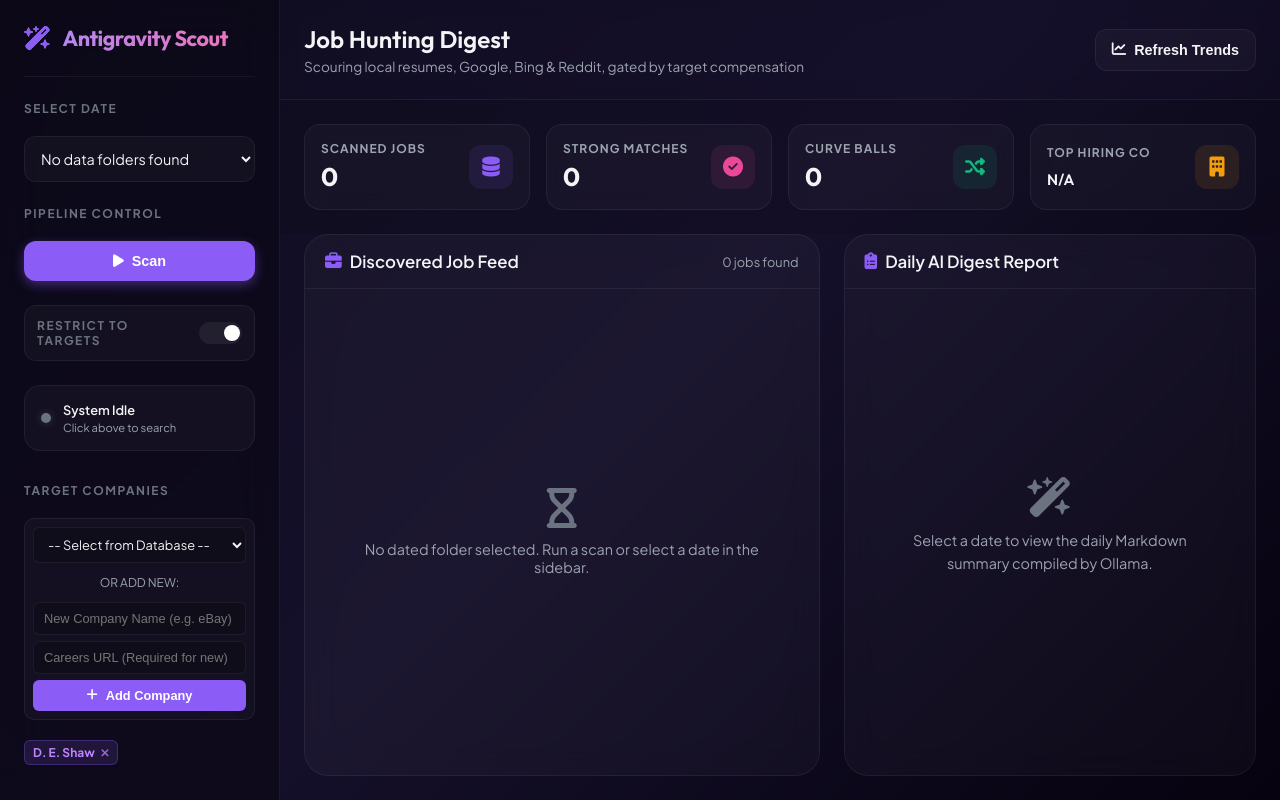
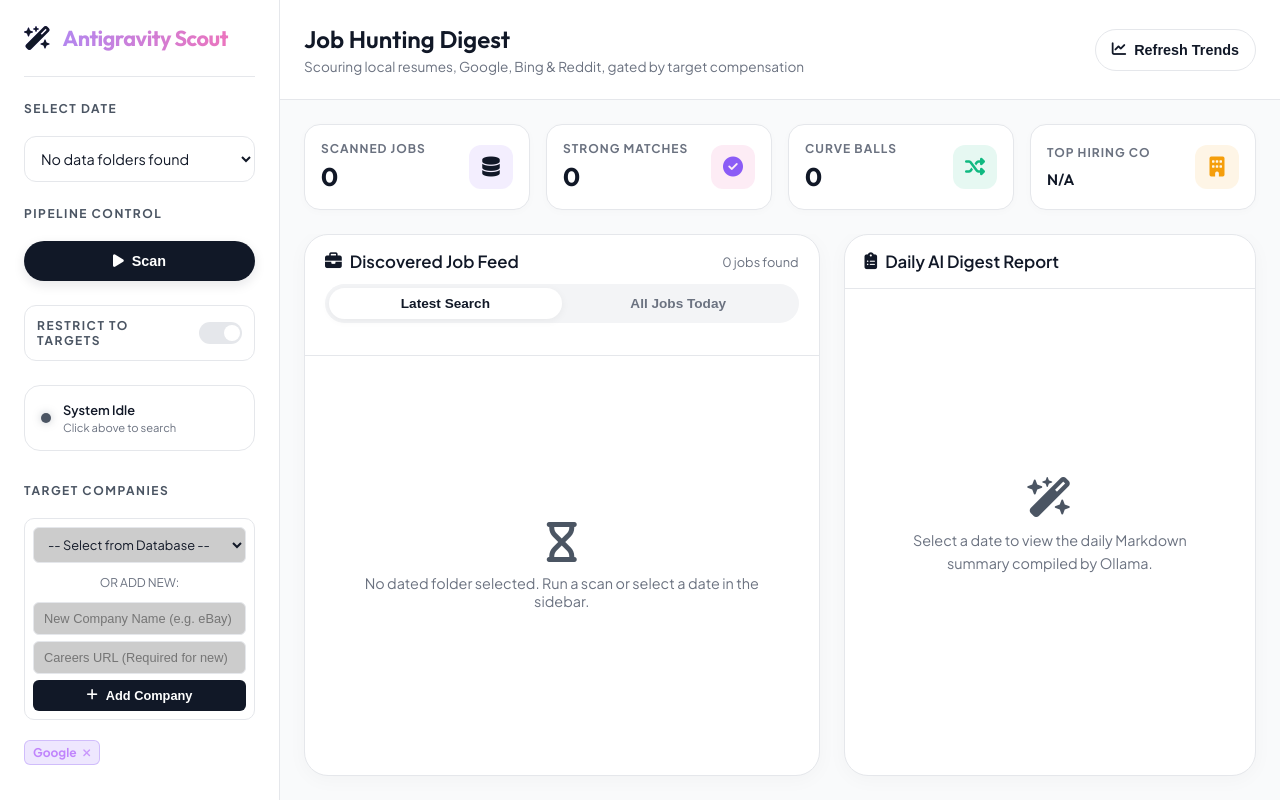
Before and after one commit to PaarthBarkur1/jobhunter, a FastAPI app: page / in a window 1280 px wide. Run offline with FastAPI, Linux system fonts and the light colour scheme; data that the repository does not hold is empty; some libraries are stand-ins or nearby versions.

Commit message:
almost done

```diff
--- a/app.py
+++ b/app.py
@@ -56,7 +56,8 @@ async def lifespan(app: FastAPI):
     if not is_ollama_running():
         logger.info("Ollama server not detected. Starting 'ollama serve' in background...")
         env = os.environ.copy()
-        env["OLLAMA_KEEP_ALIVE"] = "24h"
+        # Change keep alive to 5m to prevent Ollama from locking VRAM indefinitely and timing out watchdog
+        env["OLLAMA_KEEP_ALIVE"] = "5m"
         if "CUDA_VISIBLE_DEVICES" in env and env["CUDA_VISIBLE_DEVICES"] == "":
             del env["CUDA_VISIBLE_DEVICES"]
 
@@ -102,6 +103,10 @@ class CompaniesRequest(BaseModel):
 class QueriesRequest(BaseModel):
     queries: List[str]
 
+class CareerPageRequest(BaseModel):
+    company: str
+    url: str
+
 # --- Helper Functions ---
 def load_config() -> dict:
     config_path = "config.json"
@@ -145,12 +150,14 @@ async def get_available_dates():
         return dates
 
 @app.get("/api/jobs")
-async def get_jobs_for_date(date: str):
+async def get_jobs_for_date(date: str = "all", scan_id: Optional[int] = None):
     """Retrieve jobs seamlessly joined with their Company data from SQLite."""
     async with get_db_session() as session:
         stmt = select(JobPosting).options(selectinload(JobPosting.company)).where(JobPosting.status != 'closed').order_by(desc(JobPosting.match_score))
 
-        if date != "all":
+        if scan_id:
+            stmt = stmt.where(JobPosting.scan_id == scan_id)
+        elif date != "all":
             stmt = stmt.where(func.date(JobPosting.date_discovered) == date)
 
         result = await session.execute(stmt)
@@ -225,13 +232,13 @@ async def submit_feedback(req: FeedbackRequest, background_tasks: BackgroundTask
 
     return {"status": "success", "message": "Feedback recorded."}
 
-def _run_pipeline_thread(resume_path, config):
+def _run_pipeline_thread(resume_path, config, scan_id):
     if sys.platform == "win32":
         asyncio.set_event_loop_policy(asyncio.WindowsProactorEventLoopPolicy())
     loop = asyncio.new_event_loop()
     asyncio.set_event_loop(loop)
     try:
-        loop.run_until_complete(run_pipeline(resume_path=resume_path, preferences=config))
+        loop.run_until_complete(run_pipeline(resume_path=resume_path, preferences=config, scan_id=scan_id))
     finally:
         loop.close()
 
@@ -242,9 +249,17 @@ async def trigger_scan(background_tasks: BackgroundTasks):
     config = load_config()
     resume_path = config.get("preferences_path", ".resumes/preferences.md")
 
+    # Create ScanLog synchronously to return its ID to frontend
+    async with get_db_session() as session:
+        scan_log = ScanLog(status="running", jobs_discovered=0)
+        session.add(scan_log)
+        await session.commit()
+        await session.refresh(scan_log)
+        scan_id = scan_log.id
+
     # Run in a dedicated thread to ensure Playwright uses ProactorEventLoop on Windows
-    background_tasks.add_task(_run_pipeline_thread, resume_path, config)
-    return {"status": "started", "message": "Orchestrator pipeline started in background."}
+    background_tasks.add_task(_run_pipeline_thread, resume_path, config, scan_id)
+    return {"status": "started", "message": "Orchestrator pipeline started in background.", "scan_id": scan_id}
 
 @app.get("/api/scan/status")
 async def get_scan_status():
@@ -254,10 +269,11 @@ async def get_scan_status():
         latest_scan = await session.scalar(stmt)
 
         if not latest_scan:
-            return {"status": "idle", "completed_companies": []}
+            return {"status": "idle", "scan_id": None, "completed_companies": []}
 
         return {
             "status": latest_scan.status,
+            "scan_id": latest_scan.id,
             "jobs_discovered": latest_scan.jobs_discovered,
             "error_message": latest_scan.error_message,
             "completed_companies": [] # Can be implemented via relationships if needed later
@@ -287,6 +303,54 @@ async def get_app_config():
 async def get_active_companies():
     return load_config().get("target_companies", [])
 
+@app.post("/api/companies")
+async def save_companies(req: CompaniesRequest):
+    config = load_config()
+    config["target_companies"] = req.companies
+    with open("config.json", "w", encoding="utf-8") as f:
+        json.dump(config, f, indent=2)
+    return {"status": "success", "companies": config["target_companies"]}
+
+@app.post("/api/career-pages")
+async def add_career_page(req: CareerPageRequest):
+    # Update master database
+    db_path = "data/companies_db.json"
+    master_db = []
+    if os.path.exists(db_path):
+        with open(db_path, "r", encoding="utf-8") as f:
+            master_db = json.load(f)
+
+    # Check if company exists in master DB
+    found = False
+    for c in master_db:
+        if c.get("name", "").lower() == req.company.lower():
+            c["url"] = req.url
+            c["name"] = req.company # normalize case
+            found = True
+            break
+
+    if not found:
+        master_db.append({"name": req.company, "url": req.url})
+
+    with open(db_path, "w", encoding="utf-8") as f:
+        json.dump(master_db, f, indent=2)
+
+    # Update config.json targets
+    config = load_config()
+    if "company_career_pages" not in config:
+        config["company_career_pages"] = {}
+    config["company_career_pages"][req.company] = req.url
+
+    if "target_companies" not in config:
+        config["target_companies"] = []
+    if req.company not in config["target_companies"]:
+        config["target_companies"].append(req.company)
+
+    with open("config.json", "w", encoding="utf-8") as f:
+        json.dump(config, f, indent=2)
+
+    return {"status": "success"}
+
 @app.get("/api/master_companies")
 async def get_master_companies():
     if os.path.exists("data/companies_db.json"):
@@ -296,4 +360,10 @@ async def get_master_companies():
 
 if __name__ == "__main__":
     import uvicorn
-    uvicorn.run("app:app", host="127.0.0.1", port=8000, reload=True)
+    uvicorn.run(
+        "app:app",
+        host="127.0.0.1",
+        port=8000,
+        reload=True,
+        reload_excludes=[".venv"]
+    )
--- a/config.json
+++ b/config.json
@@ -9,13 +9,14 @@
     "Quantitative Researcher",
     "Quantitative Developer",
     "Applied Scientist",
-    "AI Engineer"
+    "AI Engineer",
+    "analyst"
   ],
   "headless": true,
   "user_data_dir": ".browser_profile",
   "preferences_path": ".resumes/preferences.md",
   "target_companies": [
-    "D. E. Shaw"
+    "Google"
   ],
   "direct_job_urls": [],
   "jobs_digest_path": "jobs_digest.md",
--- a/core/models.py
+++ b/core/models.py
@@ -31,6 +31,8 @@ class JobPosting(Base):
     company_id: Mapped[int] = mapped_column(ForeignKey("companies.id"), index=True)
     company: Mapped["Company"] = relationship("Company", back_populates="jobs")
 
+    scan_id: Mapped[Optional[int]] = mapped_column(ForeignKey("scan_logs.id"), index=True, nullable=True)
+
     # Compensation & Experience
     estimated_ctc: Mapped[Optional[float]] = mapped_column(Float, default=0.0)
     explicit_salary_str: Mapped[Optional[str]] = mapped_column(String(255), nullable=True)
--- a/templates/index.html
+++ b/templates/index.html
@@ -15,25 +15,25 @@
 
     <style>
         :root {
-            --bg-gradient: linear-gradient(135deg, #0f0c20 0%, #15102a 50%, #06020f 100%);
-            --glass-bg: rgba(255, 255, 255, 0.03);
-            --glass-border: rgba(255, 255, 255, 0.06);
-            --glass-highlight: rgba(255, 255, 255, 0.1);
-
-            --primary: #8b5cf6;
-            --primary-glow: rgba(139, 92, 246, 0.4);
-            --secondary: #ec4899;
-            --secondary-glow: rgba(236, 72, 153, 0.4);
+            --bg-gradient: #f9fafb; /* Light clean background */
+            --glass-bg: #ffffff; /* Solid white panels */
+            --glass-border: #e5e7eb; /* Soft gray border */
+            --glass-highlight: #f3f4f6; /* Subtle hover state */
+
+            --primary: #111827; /* Bold black for primary Hinge style */
+            --primary-glow: rgba(17, 24, 39, 0.1);
+            --secondary: #8b5cf6; /* Soft purple accent */
+            --secondary-glow: rgba(139, 92, 246, 0.2);
             --success: #10b981;
             --warning: #f59e0b;
             --danger: #ef4444;
 
-            --text-main: #f3f4f6;
-            --text-muted: #9ca3af;
-            --text-dark: #6b7280;
+            --text-main: #111827; /* Crisp dark text */
+            --text-muted: #6b7280; /* Secondary gray text */
+            --text-dark: #4b5563;
 
             --font-family: 'Plus Jakarta Sans', sans-serif;
-            --transition-speed: 0.3s;
+            --transition-speed: 0.2s;
         }
 
         * {
@@ -76,16 +76,14 @@
             height: 100vh;
         }
 
-        /* --- Sidebar --- */
         aside {
-            background: rgba(10, 8, 20, 0.6);
+            background: #ffffff;
             border-right: 1px solid var(--glass-border);
             padding: 24px;
             display: flex;
             flex-direction: column;
             gap: 24px;
             overflow-y: auto;
-            backdrop-filter: blur(20px);
         }
 
         .brand {
@@ -156,7 +154,7 @@
             background: var(--primary);
             color: white;
             border: none;
-            border-radius: 12px;
+            border-radius: 9999px; /* Pill shape for Hinge vibe */
             font-weight: 600;
             font-size: 0.9rem;
             cursor: pointer;
@@ -256,7 +254,7 @@
             justify-content: space-between;
             align-items: center;
             border-bottom: 1px solid var(--glass-border);
-            backdrop-filter: blur(10px);
+            background: #ffffff;
         }
 
         .header-title h1 {
@@ -271,13 +269,12 @@
             margin-top: 4px;
         }
 
-        /* --- Dashboard Trends --- */
         .trends-container {
             display: grid;
             grid-template-columns: repeat(4, 1fr);
             gap: 16px;
             padding: 24px;
-            background: rgba(0, 0, 0, 0.1);
+            background: #f9fafb;
         }
 
         .trend-card {
@@ -288,7 +285,7 @@
             display: flex;
             align-items: center;
             justify-content: space-between;
-            backdrop-filter: blur(10px);
+            box-shadow: 0 2px 8px rgba(0,0,0,0.02);
             transition: transform var(--transition-speed);
         }
 
@@ -350,10 +347,10 @@
             display: flex;
             flex-direction: column;
             overflow: hidden;
-            background: var(--glass-bg);
+            background: #ffffff;
             border: 1px solid var(--glass-border);
             border-radius: 24px;
-            backdrop-filter: blur(16px);
+            box-shadow: 0 4px 20px rgba(0,0,0,0.03);
         }
 
         .pane-header {
@@ -706,6 +705,34 @@
         }
         .switch input:checked + .slider:before {
             transform: translateX(22px);
+        }
+
+        /* --- Segmented Control --- */
+        .segmented-control {
+            display: flex;
+            background: #f3f4f6;
+            border-radius: 9999px;
+            padding: 4px;
+            margin-bottom: 16px;
+        }
+
+        .segmented-control button {
+            flex: 1;
+            padding: 8px 16px;
+            border: none;
+            background: transparent;
+            color: var(--text-muted);
+            border-radius: 9999px;
+            font-size: 0.85rem;
+            font-weight: 600;
+            cursor: pointer;
+            transition: all var(--transition-speed);
+        }
+
+        .segmented-control button.active {
+            background: #ffffff;
+            color: var(--primary);
+            box-shadow: 0 2px 8px rgba(0,0,0,0.05);
         }
     </style>
 </head>
@@ -843,9 +870,15 @@
 
                 <!-- Left Pane: Job List Feed -->
                 <div class="pane">
-                    <div class="pane-header">
-                        <h2><i class="fa-solid fa-briefcase"></i> Discovered Job Feed</h2>
-                        <span style="font-size: 0.8rem; color: var(--text-muted);" id="job-count-label">0 jobs found</span>
+                    <div class="pane-header" style="flex-direction: column; align-items: stretch; gap: 12px;">
+                        <div style="display: flex; justify-content: space-between; align-items: center;">
+                            <h2><i class="fa-solid fa-briefcase"></i> Discovered Job Feed</h2>
+                            <span style="font-size: 0.8rem; color: var(--text-muted);" id="job-count-label">0 jobs found</span>
+                        </div>
+                        <div class="segmented-control">
+                            <button id="btn-filter-latest" class="active" onclick="setJobFilter('latest')">Latest Search</button>
+                            <button id="btn-filter-all" onclick="setJobFilter('all')">All Jobs Today</button>
+                        </div>
                     </div>
                     <div class="pane-content" id="job-list-content">
                         <div class="empty-state">
@@ -899,6 +932,8 @@
         let scanPollInterval = null;
         let targetCompanies = [];
         let targetQueries = [];
+        let currentScanId = null;
+        let activeJobFilter = 'all'; // 'latest' or 'all'
         let currentScanningCompany = "";
         let completedScanningCompanies = [];
 
@@ -982,7 +1017,11 @@
             document.getElementById("selected-date-title").textContent = `Job Hunting Digest - ${date}`;
 
             try {
-                const res = await fetch(`/api/jobs?date=${date}`);
+                let url = `/api/jobs?date=${date}`;
+                if (activeJobFilter === 'latest' && currentScanId) {
+                    url = `/api/jobs?scan_id=${currentScanId}`;
+                }
+                const res = await fetch(url);
                 const data = await res.json();
 
                 // 1. Render Preferences Sidebar
@@ -1120,6 +1159,8 @@
                 const data = await res.json();
 
                 if (data.status === "started" || data.status === "running") {
+                    currentScanId = data.scan_id;
+                    setJobFilter('latest'); // Auto-switch to latest scan view
                     updateStatus(true, "Scanning...", "Agent is searching target portals");
                     pollScanStatus();
                 } else {
@@ -1172,6 +1213,9 @@
                 const res = await fetch("/api/scan/status");
                 const data = await res.json();
 
+                if (data.scan_id) {
+                    currentScanId = data.scan_id;
+                }
                 currentScanningCompany = data.current_company || "";
                 completedScanningCompanies = data.completed_companies || [];
                 renderCompanies();
@@ -1248,6 +1292,19 @@
             }
             textEl.textContent = text;
             subtextEl.textContent = subtext;
+        }
+
+        // Segmented Control Logic
+        function setJobFilter(filter) {
+            activeJobFilter = filter;
+            document.getElementById("btn-filter-latest").className = filter === 'latest' ? 'active' : '';
+            document.getElementById("btn-filter-all").className = filter === 'all' ? 'active' : '';
+
+            // Reload the current date to apply the filter
+            const select = document.getElementById("date-select");
+            if (select.value) {
+                loadDateData(select.value);
+            }
         }
 
         // Thumbs Up / Down rating API
```
Also changed, not shown: other parts of templates/index.html (+21 -19 lines), patch_db.py (added, +32 -0 lines), services/evaluator_service.py (+8 -3 lines), services/scraper_service.py (+51 -12 lines), workers/orchestrator.py (+29 -16 lines).
